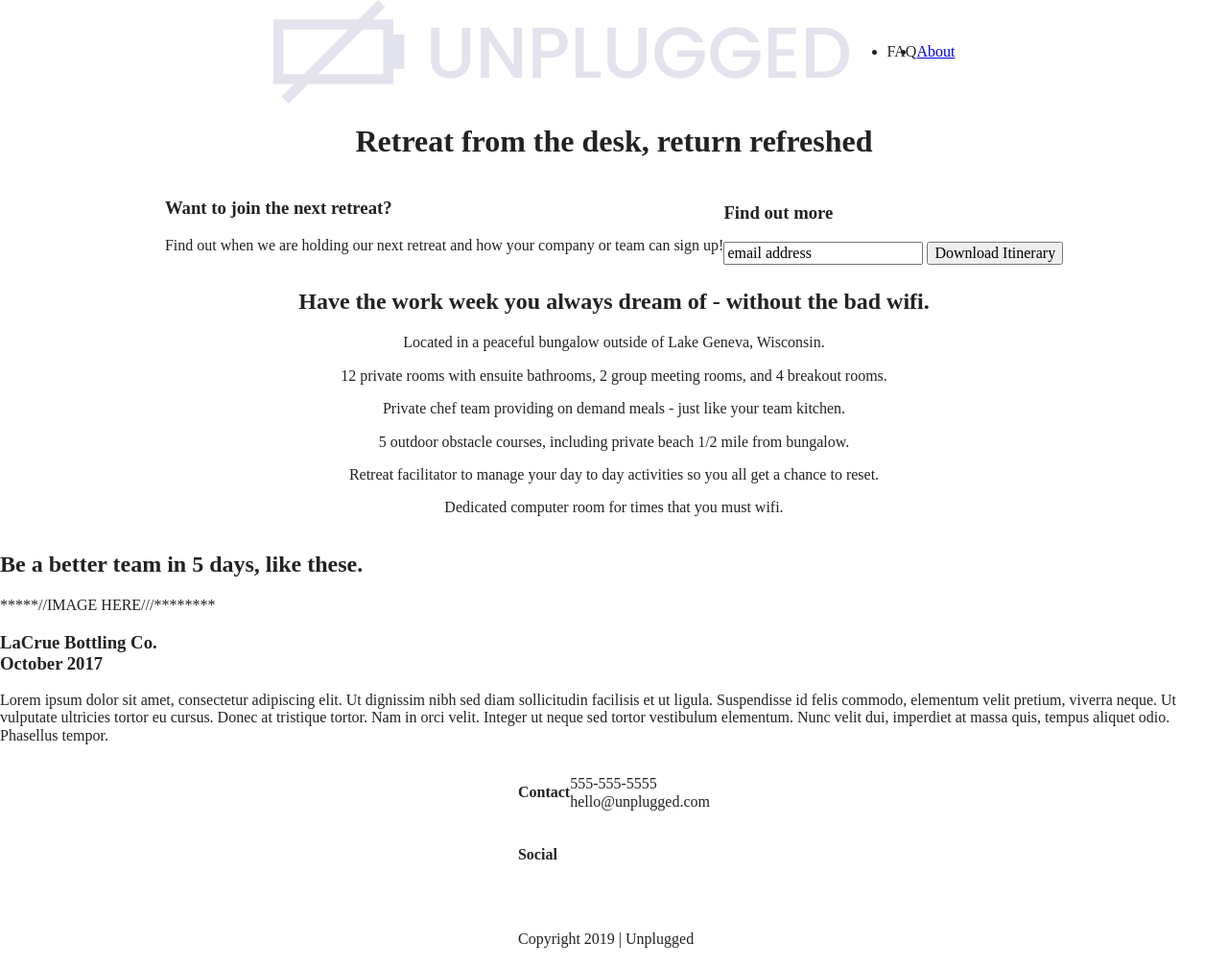
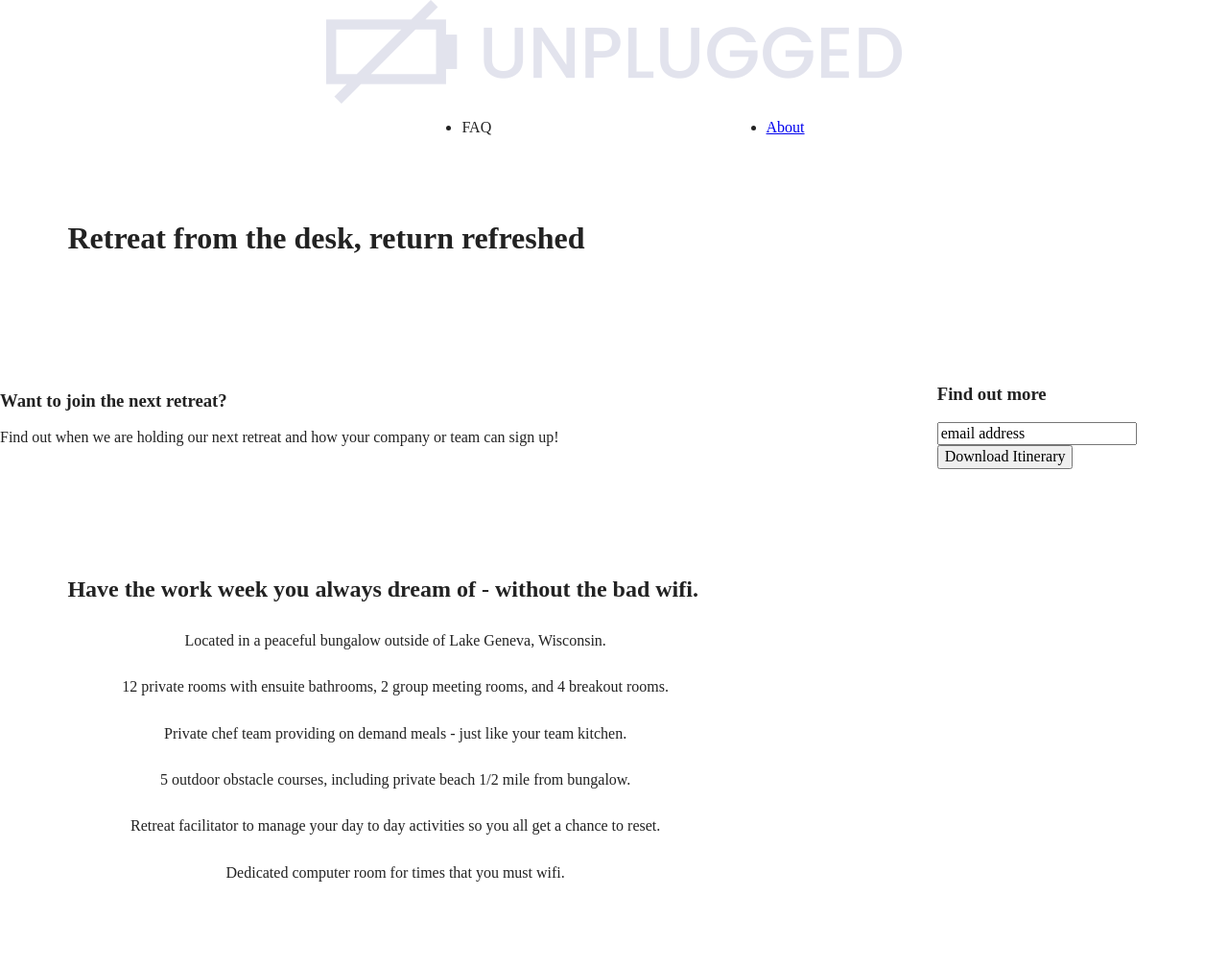
Before and after one commit to karen-fred/unplugged-retreat, a website built with Parcel: page index.html in a window 1280 px wide. Shown: the top 1007 px of the page at 96% size. Built offline with nearby package versions, Linux system fonts and the light colour scheme.

Commit message:
Styled mobile layout

```diff
--- a/css/main.css
+++ b/css/main.css
@@ -87,6 +87,13 @@ textarea {
    Author's custom styles
    ========================================================================== */
 /*---------- Base Header ----------*/
+
+.content-wrapper {
+  width: 89%;
+  margin: 50px 0;
+}
+
+
 header,
 footer {
   display: flex;
@@ -100,6 +107,13 @@ header .content-wrapper {
   justify-content: center;
   align-items: center;
   flex-flow: row wrap;
+  margin: 0;
+}
+
+.header-divider {
+  width: 100%;
+  height: 1px;
+  margin: 18px 0 20px 0;
 }
 
 header nav {
@@ -107,11 +121,22 @@ header nav {
   justify-content: space-around;
   align-items: center;
   flex-flow: row wrap;
+  width: 60%;
 }
 
 header nav ul {
   display: flex;
   justify-content: space-around;
+  width: 100%;
+}
+
+footer .content-wrapper {
+  width: 55%;
+  margin: 50px 0;
+}
+
+footer p {
+  margin: 0;
 }
 
 footer .social-icons {
@@ -145,6 +170,11 @@ aside {
   align-items: center;
 }
 
+.features article {
+  width: 60%;
+  margin: 30px 0;
+}
+
 .features .features-item-description {
   display: flex;
     justify-content: center;
@@ -152,11 +182,25 @@ aside {
     flex-flow: row wrap;
 }
 
+.features p {
+  margin: 0;
+}
+
 .reviews {
   display: flex;
   justify-content: center;
   align-items: center;
 }
+
+.reviews h2 {
+  margin-bottom: 30px;
+}
+
+.reviews h3 {
+  width: 50%;
+  margin: 20px 0;
+}
+
 
 .mission {
   display: flex;
```
